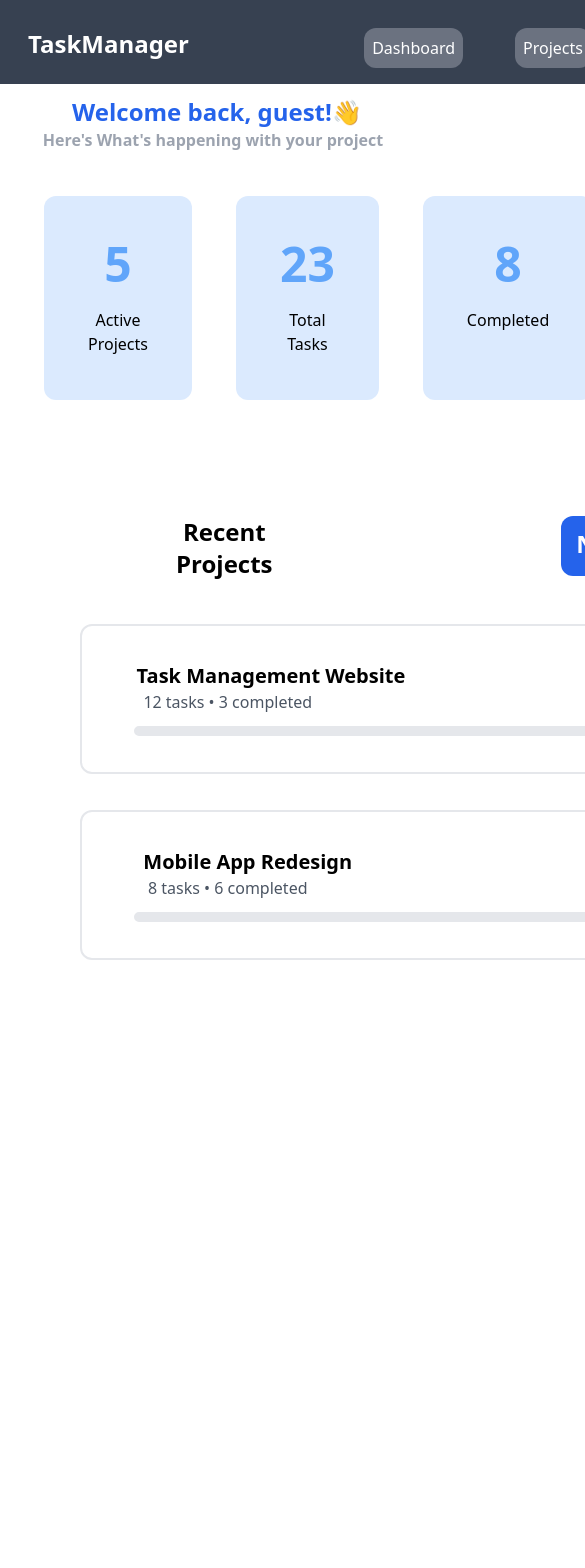
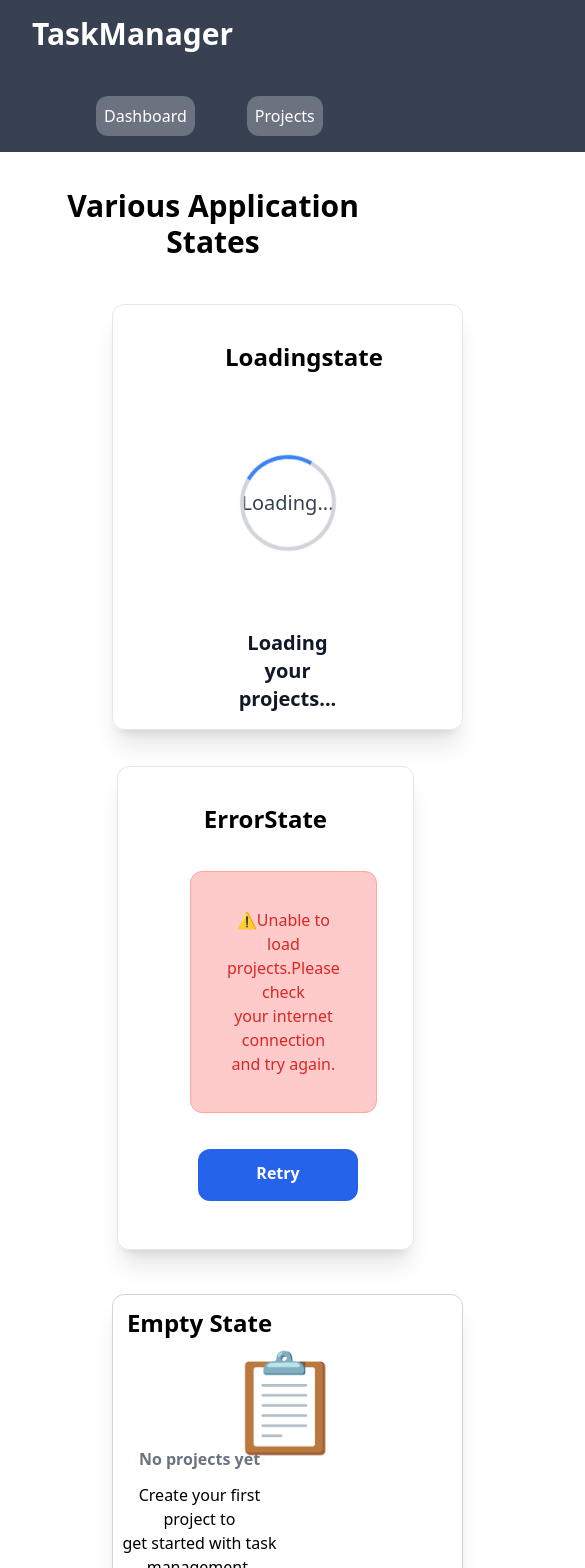
Before and after one commit to tech-blackboard/deployable-full-stack-app, a React (Create React App) app: page / in a window 390 px wide. Shown: the top 1568 px of the page, 585 px wide, since content can reach past the window. Before the commit the page ends 972 px from the top, so only its background shows below. Built offline with nearby package versions, Linux system fonts and the light colour scheme.

Commit message:
responsive

```diff
--- a/src/App.js
+++ b/src/App.js
@@ -10,9 +10,9 @@ import ProjectView from './Componenets/ProjectView';
 //  import EditTask from './Componenets/EditTask'
 //  import UserProfile from './Componenets/UserProfile'
 import "react-toastify/dist/ReactToastify.css";
-// import CreateNewProject from './Componenets/CreateNewProject';
-//  import ErrorLoadingStates from './Componenets/ErrorLoadingStates'
-// import AnalyticsDashboard from './Componenets/AnalyticsDashboard'
+import CreateNewProject from './Componenets/CreateNewProject';
+ import ErrorLoadingStates from './Componenets/ErrorLoadingStates'
+import AnalyticsDashboard from './Componenets/AnalyticsDashboard'
 import {UserContext} from './Componenets/UserContext'
 function App() {
   return (
@@ -30,9 +30,9 @@ function App() {
         pauseOnHover
         theme="colored"
       />
-     <DashBoard/>
+     {/* <DashBoard/>   */}
        {/* <EditTask/>  */}
-    {/* <ErrorLoadingStates/>  */}
+    <ErrorLoadingStates/>
     {/* <UserContext.Provider value="pooja"> */}
     {/* <ProjectView/> */}
       {/* <DashBoard/>   */}
@@ -41,8 +41,8 @@ function App() {
        {/* <Login/>     */}
      {/* <UserProfile/>   */}
     {/* <TaskListView/>   */}
-    {/* <AnalyticsDashboard/>
-      <CreateNewProject/> */}
+     {/* <AnalyticsDashboard/>    */}
+      {/* <CreateNewProject/>  */}
 
 
 
--- a/src/Componenets/AnalyticsDashboard.tsx
+++ b/src/Componenets/AnalyticsDashboard.tsx
@@ -2,27 +2,27 @@ import HeaderComponent from './HeaderComponent'
 import './AnalyticsDashboard.css'
 import TaskCompletionChart from './TaskCompletionChart'
 export default function AnalyticsDashboard() {
-    const divStyle = 'group border-3 border-blue-300 mb-9 bg-blue-100 p-5 rounded-xl cursor-pointer'
+    const divStyle = 'group border-3 border-blue-300 p-28 mb-9 bg-blue-100  rounded-xl md:p-28 cursor-pointer'
     //  //hover:bg-blue-400 hover:font-semibold hover:text-xl hover:p-9 hover:text-white ';
-    const divPara = "text-3xl  text-blue-400  font-bold mb-5 ";
-    const parastyle = 'text-gray-500 mt-5 font-lighter';
+    const divPara = "text-4xl  text-blue-400  font-bold mb-5 ";
+    const parastyle = 'text-gray-500 text-3xl  mt-5 font-lighter';
     const hr = 'w-[80%] ml-44 mt-4 mb-3 text-2xl text-gray-900 ';
     return (
         <div>
 
-            <div className="flex justify-between  bg-gray-700 content-around">
-                <h1 className="text-2xl text-white ml-9   p-3  font-bold">Analytics Dashboard</h1>
+            <div className="flex justify-between  bg-gray-700 w-[210%] md:w-[100%]">
+                <h1 className="text-2xl text-white ml-9 p-3 font-bold md:text-4xl  md:p-4  ">Analytics Dashboard</h1>
 
                 <HeaderComponent
                     Dashboard="Dashboard"
                     Projects="Projects"
                     Analytics="Analytics"
-                    Profile="Profile" />
+                    Profile="Profile" className='md:text-2xl md:pt-2'/>
 
             </div>
-            <p className='text-2xl mr-[75%] font-bold pt-9'>Productivity Analytics</p>
-            <span className=' text-xm text-gray-400 font-bold mr-[64%]'>Track your progress and identify areas for improvement</span><br></br><br></br><br></br>
-            <div className="flex justify-evenly mt-9 ">
+            <p className='text-2xl  font-bold pt-9 mr-18 md:mr-[70%] md:text-4xl'>Productivity Analytics</p>
+            <span className=' text-xl text-gray-400 font-bold ml-9   md:mr-[55%] md:text-3xl'>Track your progress & identify areas for improvement</span><br></br><br></br><br></br>
+            <div className="flex flex-wrap  justify-around  mt-9 ml-[53%] md:ml-1 gap-9 ">
                 <div className={divStyle}>
                     <span className={divPara}>76%</span>
                     <p className={parastyle}>Completion Rate</p>
@@ -31,56 +31,56 @@ export default function AnalyticsDashboard() {
                     <span className={divPara}>2.3</span>
                     <p className={parastyle}>Avg Tasks/Day</p>
                 </div>
-                <div className={divStyle}>
+                <div className='group border-3 border-blue-300 mb-9 bg-blue-100 p-[70%] md:p-28 rounded-xl cursor-pointer'>
                     <span className={divPara}>18h</span>
                     <p className={parastyle}>Time  Saved</p>
                 </div>
-                <div className={divStyle} >
+                <div className='group border-3 border-blue-300 mb-9 bg-blue-100 p-[70%] md:p-28 rounded-xl cursor-pointer' >
                     <span className={divPara}>↑12%</span>
                     <p className={parastyle}>vs Last Month</p>
                 </div>
             </div>
-            <div className="flex justify-around mr-9 mt-9 mb-[17%]">
+            <div className="flex justify-between mr-9 mt-9 mb-[17%] md:mb-11">
                 <div>
                     <TaskCompletionChart />
                 </div>
-                <div className="border-3 border-white-300 bg-white-100 p-9 shadow-xl rounded-xl">
-                    <p className="text-xl font-bold mt-2">Priority Distribution</p>
+                <div className="border-3 border-white-300 bg-white-100 p-11  mt-9 ml-44 shadow-xl rounded-xl md:mr-44 md:p-28">
+                    <p className="text-2xl font-bold md:mb-4 md:mt-0 md:text-3xl">Priority Distribution</p>
                     <table>
                         <tr>
-                            <td className=' relative p-1 pr-20  text-2xm'>High Priority</td>
-                            <td className='font-bold'>35%</td>
+                            <td className=' relative p-3 pr-20  text-xl md:text-2xl'>High Priority</td>
+                            <td className='font-bold md:text-2xl' >35%</td>
                         </tr>
-                        <div className=" w-[120%]   border h-2  rounded-xl bg-gray-200 ">
-                            <div className="  bg-red-300 w-[35%] border-l-4 border-l-red-300 mr-0 border h-2 rounded-xl"></div>
+                        <div className=" w-[120%]   h-4 ml-2 rounded-xl bg-gray-200 ">
+                            <div className="  bg-red-300 w-[35%] border-l-4 border-l-red-300 mr-0 border h-4 rounded-xl"></div>
                         </div>
                         <tr>
-                            <td className='p-1 pr-14  text-2xm'>Medium  Priority</td>
-                            <td className='font-bold'>45%</td>
+                            <td className='p-3 pr-14  text-xl md:text-2xl  md:pt-9'>Medium  Priority</td>
+                            <td className='font-bold md:text-2xl'>45%</td>
                         </tr>
-                        <div className=" w-[120%]   border h-2 0 rounded-xl bg-gray-200   ">
-                            <div className=" bg-orange-300 w-[45%]  mr-0 border border-l-4 border-l-orange-300   h-2 rounded-xl"></div>
+                        <div className=" w-[120%]  h-4 ml-2 rounded-xl bg-gray-200   ">
+                            <div className=" bg-orange-300 w-[45%]  mr-0 border border-l-4 border-l-orange-300   h-4 rounded-xl"></div>
                         </div>
                         <tr>
-                            <td className='p-1 pr-20  text-2xm'>Low Priority</td>
-                            <td className='font-bold'>20%</td>
+                            <td className='p-3 pr-20  text-xl md:text-2xl md:pt-9'>Low Priority</td>
+                            <td className='font-bold md:text-2xl'>20%</td>
                         </tr>
-                        <div className=" w-[120%]  border h-2  rounded-xl bg-gray-200  ">
-                            <div className="bg-green-300 w-[20%]  border-l-4 border-l-green-300 border h-2 rounded-xl" ></div>
+                        <div className=" w-[120%]  h-4 ml-2  rounded-xl bg-gray-200  ">
+                            <div className="bg-green-300 w-[20%]  border-l-4 border-l-green-300 border h-4 rounded-xl" ></div>
                         </div>
                     </table>
                 </div>
             </div>
-            <div className="border rounded-xl shadow-xl h-[50%] pb-5 ml-20 mb-9 w-[90%] font-bold ">
-                <p className="text-xl mb-9  mt-9 mr-[60%]" >Recent Activity Log</p>
-                <span className="text-xl  mr-[50%] text-black-400  font-bold mb-3 "> 🔸 Completed "API Integration"</span><br></br>
-                <span className="text-xm text-gray-500  mr-[48%]  text-lighter  mb-5 ">E-commerce Website • 2 hours ago</span>
+            <div className="border rounded-xl shadow-xl h-[50%] pb-11 mt-[20%] ml-20 mb-11 w-[170%] font-bold md:w-[94%] md:mt-9">
+                <p className="text-2xl mb-9  mt-9 mr-[50%] md:mr-[50%] md:text-4xl " >Recent Activity Log</p>
+                <span className="text-2xl  mr-[30%] text-black-400  font-bold mb-3 md:mr-[47%] md:text-3xl"> 🔸 Completed "API Integration"</span><br></br>
+                <span className="text-xl text-gray-500  mr-[23%]  text-lighter  mb-5 md:mr-[45%] md:text-2xl ">E-commerce Website • 2 hours ago</span>
                 <hr className={hr}></hr>
-                <span className="text-xl  mr-[46%] text-black-400  font-bold mb-5 ">▪️ Created new project "Mobile App"</span><br></br>
-                <span className="text-xm  text-gray-500  mr-[61%]   mb-5 ">5 hours ago</span>
+                <span className="text-2xl  mr-[20%] text-black-400  font-bold mb-5 md:mr-[44%] md:text-3xl">▪️ Created new project "Mobile App"</span><br></br>
+                <span className="text-xl  text-gray-500  mr-[57%]   mb-5 md:mr-[57%] md:text-2xl">5 hours ago</span>
                 <hr className={hr}></hr>
-                <span className="text-xl  mr-[48%] text-black-400  font-bold mb-5 ">🔹 Updated "User Authentication"</span><br></br>
-                <span className="text-xm  text-gray-500  mr-[49%]    ">E-commerce Website • Yesterday</span>
+                <span className="text-2xl  mr-[24%] text-black-400  font-bold mb-5 md:mr-[46%] md:text-3xl">🔹 Updated "User Authentication"</span><br></br>
+                <span className="text-xl  text-gray-500  mr-[24%] md:mr-[47%] md:text-2xl   ">E-commerce Website • Yesterday</span>
             </div>
         </div>
     )
--- a/src/Componenets/CreateNewProject.tsx
+++ b/src/Componenets/CreateNewProject.tsx
@@ -3,7 +3,7 @@ import ButtonComponent from './ButtonComponent';
 import './CreateNewProject.css';
 export default function CreateNewProject() {
     return (
-        <div className="relative shadow-xl border-2 rounded-xl w-[30%] ml-[30%] pb-2 mt-9">
+        <div className="relative shadow-xl border-2 rounded-xl w-full  pb-1 mt-9">
 
             <h1 className="mr-[40%] text-xl font-semibold  p-7">Create New Project</h1>
             <button className="absolute top-[26px]  text-xl right-[30px]  ">&times;</button>
@@ -23,7 +23,7 @@ export default function CreateNewProject() {
 
             <div className="flex flex-col">
                 <label className="  mr-44 text-9xm font-semibold mt-5">Project Category</label>
-                <select className="border-2 w-[70%] ml-[70px] p-1 rounded-xl">
+                <select className="border-2 w-[80%] ml-11 p-1 rounded-xl">
                     <option>Web Development</option>
                     <option>Mobile App</option>
                     <option>Designing</option>
--- a/src/Componenets/ErrorLoadingStates.tsx
+++ b/src/Componenets/ErrorLoadingStates.tsx
@@ -7,59 +7,62 @@ export default function ErrorLoadingStates() {
     return (
         <div>
 
-            <div className="flex flex-wrap justify-between  bg-gray-700 content-around">
-                <h1 className='text-2xl text-white ml-4   p-3  font-bold'>TaskManager</h1>
+            <div className="flex flex-wrap justify-between  bg-gray-700 w-[150%]">
+                <h1 className='text-3xl text-white ml-4   p-4  font-bold '>TaskManager</h1>
                 <HeaderComponent Dashboard="Dashboard" Projects="Projects" />
             </div>
-            <p className="text-2xl font-bold  pt-9 mr-[60%]">Various Application States</p>
+            <p className="text-3xl font-bold  pt-9 ml-9">Various Application States</p>
 
-            <div className="flex flex-wrap pt-9 ">
-                <div className="shadow-xl border ml-[10%] p-22 rounded-xl w-[29%] h-45 ">
-                    <h1 className='text-xl font-bold mb-10 mt-9 text-black-200'>Loadingstate</h1>
+            <div className="flex flex-wrap pt-11  ">
+                <div className="shadow-xl border  rounded-xl w-[90%] h-45 pr-28 pl-28 ml-28">
+                    <h1 className='text-2xl font-bold mb-10 mt-9 text-black-200'>Loadingstate</h1>
                     <Loading />
-                    <p className='text-xm mt-9 font-semibold text-gray-900'>Loading your projects...</p>
+                    <p className='text-xl mt-9 font-semibold text-gray-900 mb-4'>Loading your projects...</p>
                 </div>
-                <div className="shadow-xl border ml-[20%] p-9 rounded-xl w-[29%] h-45">
-                    <h1 className='text-xl font-bold mb-9 text-black-200'>ErrorState</h1>
+                <div className="shadow-xl border ml-[30%] p-9 mt-9 rounded-xl w-[90%] h-45">
+                    <h1 className='text-2xl font-bold mb-9 text-black-200'>ErrorState</h1>
                     <div className=" flex flex-wrap justify-between">
-                        <p className='w-[80%]  border rounded-xl text-red-600 bg-red-200 ml-11 p-9  border-red-300'>⚠Unable to load projects.Please check <br></br> your  internet connection  <br></br>and try again.</p>
-                        <ButtonComponent className="bg-blue-100 hover:bg-blue-700 pb-2 mt-9 ml-28  " name=" Retry" />
+                        <p className='w-[80%]  border rounded-xl text-red-600 bg-red-200 ml-9 p-9  border-red-300  w-[90%] '>⚠Unable to load projects.Please check <br></br> your  internet connection  <br></br>and try again.</p>
+                        <ButtonComponent className="bg-blue-100 hover:bg-blue-700 pb-2 mt-9 ml-11  " name=" Retry" />
                     </div>
                 </div>
 
-                <div className="border border-gray-300 rounded-xl mt-11 ml-36 shadow-xl w-[30%]">
-                    <p className='text-xl font-bold mb-3 pt-3'>Empty State</p>
+                <div className="border border-gray-300 rounded-xl mt-11 shadow-xl w-[90%] pr-44 ml-28 ">
+                    <p className='text-2xl font-bold mb-3 pt-3 ml-18'>Empty State</p>
                     <figure>
-                        <span role="img" aria-label="clipboard" className='text-7xl mt-11 '> 📋</span>
-                        <figcaption className="text-gray-500 font-bold ">No projects yet</figcaption>
+                        <span role="img" aria-label="clipboard" className='text-8xl mt-11 ml-28'> 📋</span>
+                        <figcaption className="text-gray-500 font-bold  ">No projects yet</figcaption>
                     </figure>
-                    <p className=" text-xm text-black-200 mt-3">Create your first project to <br></br>get started with task <br></br>management.</p><br></br>
-                    <ButtonComponent className="bg-blue-600 hover:bg-blue-700 pb-3  mt-4 mb-1 " name=" Create Project" />
+                    <p className=" text-xm text-black-200 mt-3 ">Create your first project to <br></br>get started with task <br></br>management.</p><br></br>
+                    <ButtonComponent className="bg-blue-600 hover:bg-blue-700 pb-3  mt-4 mb-1  ml-28" name=" Create Project" />
 
                 </div>
 
-                <div className="flex flex-wrap border rounded-xl justify-between w-[30%] ml-72 mt-11 shadow-xl  ">
-                    <h1 className="text-black-500  text-xl mt-9  ml-32   pt-0 p-9 font-bold">Success State</h1>
-                    <div className="w-[70%] h-[30%] border rounded-xl mb-9 ml-20 p-3 bg-green-100">
-                        <p className="text-xl font-bold mb-3 mr-9">✅ Success!</p>
-                        <span className='text-green-800 font-bold'>Project "E-commerce Website"<br></br> has been created successfully.</span>
+                <div className=" border rounded-xl w-[130%] ml-16 mt-11 p-9 shadow-xl  ">
+                    <h1 className="text-black-500 text-2xl mt-9  ml-  pt-0 p-9 font-bold">Success State</h1>
+                    <div className="flex ">
+                          <div className="  border rounded-xl mb-9 ml-6 p-9 bg-green-100">
+                        <p className="text-2xl font-bold mb-3 mt-4">✅ Success!</p>
+                        <span className='text-green-800 font-bold  '>Project"E-commerce Website"<br></br> has been created successfully.</span>
                     </div>
-                    <div className="border border-gray-300 rounded-xl border-green-200 p-6 ml-20 mb-9 shadow-xs w-[70%]">
-                        <p className="text-xm font-bold ">  🎉 Welcome to your new project!</p>
+                    <div className="border border-gray-300 rounded-xl border-green-200 p-9 ml-11 mb-9 shadow-xs w-[80%]">
+                        <p className="text-xl font-bold ">  🎉 Welcome to your new project!</p>
                         <span className="text-xm text-green-700  " >Start by adding your first task</span>
                     </div>
+                    </div>
+
                 </div>
             </div>
 
-            <div className="border shadow-xl w-[94%] ml-[3%] rounded-xl border-blue-200 mt-11 p-9 mb-11">
+            <div className="border shadow-xl w-[134%] ml-[8%] rounded-xl border-blue-200 mt-11 p-9 mb-11">
                 <h3 className="text-xl font-bold  mb-4" >Form Validation Examples</h3>
-                <label className="text-xl mr-44 font-semibold  mr-[68%]">Project Name *</label>
+                <label className="text-xl mr-44 font-semibold  mr-[48%]">Project Name *</label>
                 <InputComponent inputType="text" className="w-[80%] p-2 border-red-500" />
                 <span>Project name is required</span><br></br>
-                <label className="text-xl font-semibold  mr-[74%] border-red-500" >Email</label>
+                <label className="text-xl font-semibold  mr-[66%] border-red-500" >Email</label>
                 <InputComponent inputType="email" className="w-[80%] p-2 border-red-500 " />
                 <span>Please enter a valid email address</span><br></br>
-                <label className="text-xl mr-56 font-semibold  mr-[72%]">Due Date</label>
+                <label className="text-xl mr-56 font-semibold  mr-[60%]">Due Date</label>
                 <InputComponent inputType="date" className="w-[80%] p-2  border-green-500 " />
                 <span>✓ Valid date selected</span>
             </div>
--- a/src/Componenets/Loading.tsx
+++ b/src/Componenets/Loading.tsx
@@ -19,7 +19,7 @@ export default function Loading({ message = "Loading..." }) {
 
   return (
     <div
-      className={`flex flex-col items-center justify-center gap-3 w-full p-10 bg-white/90 rounded-xl text-gray-700  h-[200px] relative overflow-hidden transition-all duration-200 ${hideLoader ? "opacity-0 -translate-y-5 pointer-events-none" : "opacity-100 translate-y-0"
+      className={`flex flex-col items-center justify-center gap-5 w-full p-11 bg-white/90 rounded-xl text-gray-700  h-[180px] relative overflow-hidden transition-all duration-200 ${hideLoader ? "opacity-0 -translate-y-5 pointer-events-none" : "opacity-100 translate-y-0"
         }`}
       role="status"
       aria-live="polite"
@@ -27,12 +27,12 @@ export default function Loading({ message = "Loading..." }) {
     >
       {/* Spinner */}
       <div
-        className="w-20 h-20 border-4 border-gray-300 border-t-blue-500 rounded-full animate-spin absolute"
+        className="w-20 h-20 border-4  border-gray-300 border-t-blue-500 rounded-full animate-spin absolute p-11"
       // aria-hidden="true"
       ></div>
 
       {/* Message */}
-      <p className="text-base font-medium text-gray-700 text-center m-0">{message}</p>
+      <p className="text-xl text-gray-700 text-center m-0">{message}</p>
     </div>
   );
 }
--- a/src/Componenets/TaskCompletionChart.tsx
+++ b/src/Componenets/TaskCompletionChart.tsx
@@ -29,10 +29,10 @@ const TaskCompletionChart = () => {
       //   width: "380px",
       //   height: "290px",
       // }}
-      className="bg-white-500 rounded-xl mr-11 shadow-xl p-9 w-[100%]  h-[190%]"
+      className="bg-white-500 rounded-xl mr-11 shadow-xl p-10 w-[130%]  h-[100%] ml-11 md:ml-28 md:mt-2 "
 
     >
-      <h3 className="text-xl font-bold">
+      <h3 className="text-2xl font-bold md:text-2xl">
         Task Completion Trend
       </h3>
 
```
